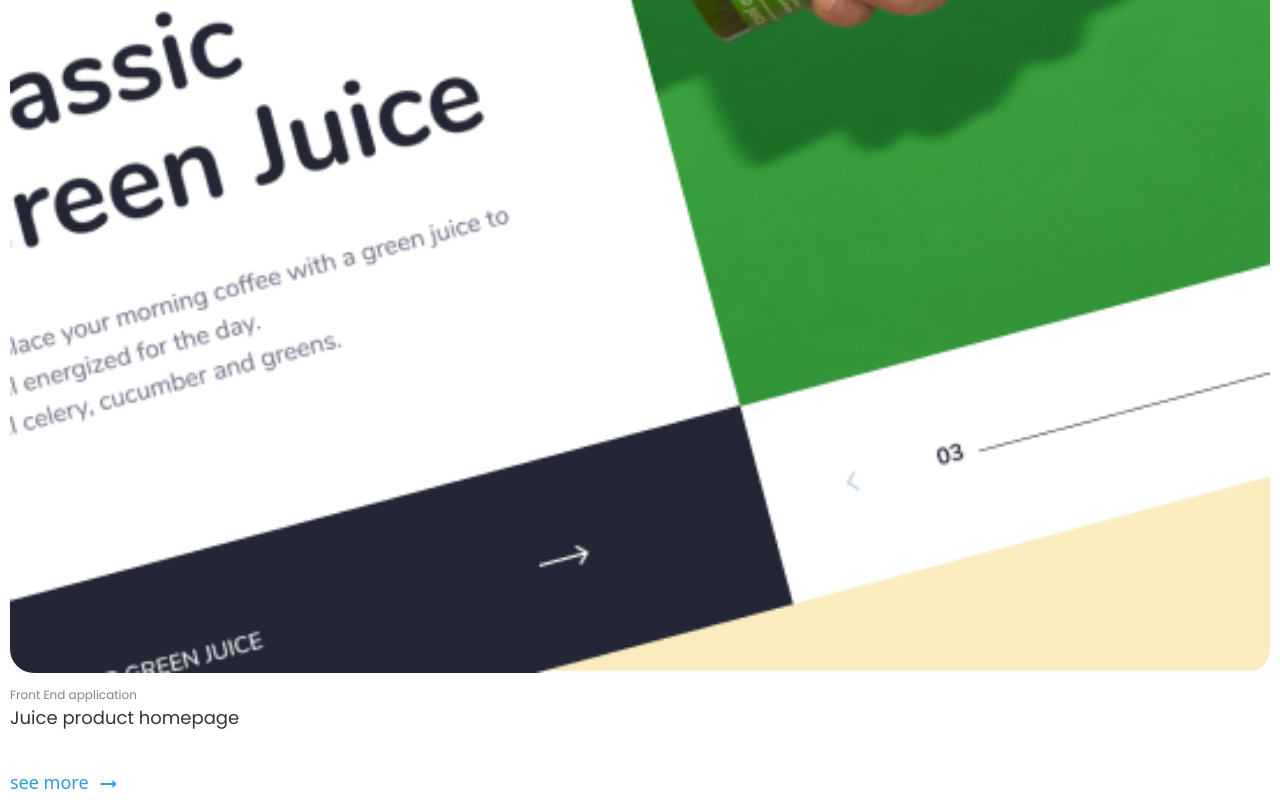
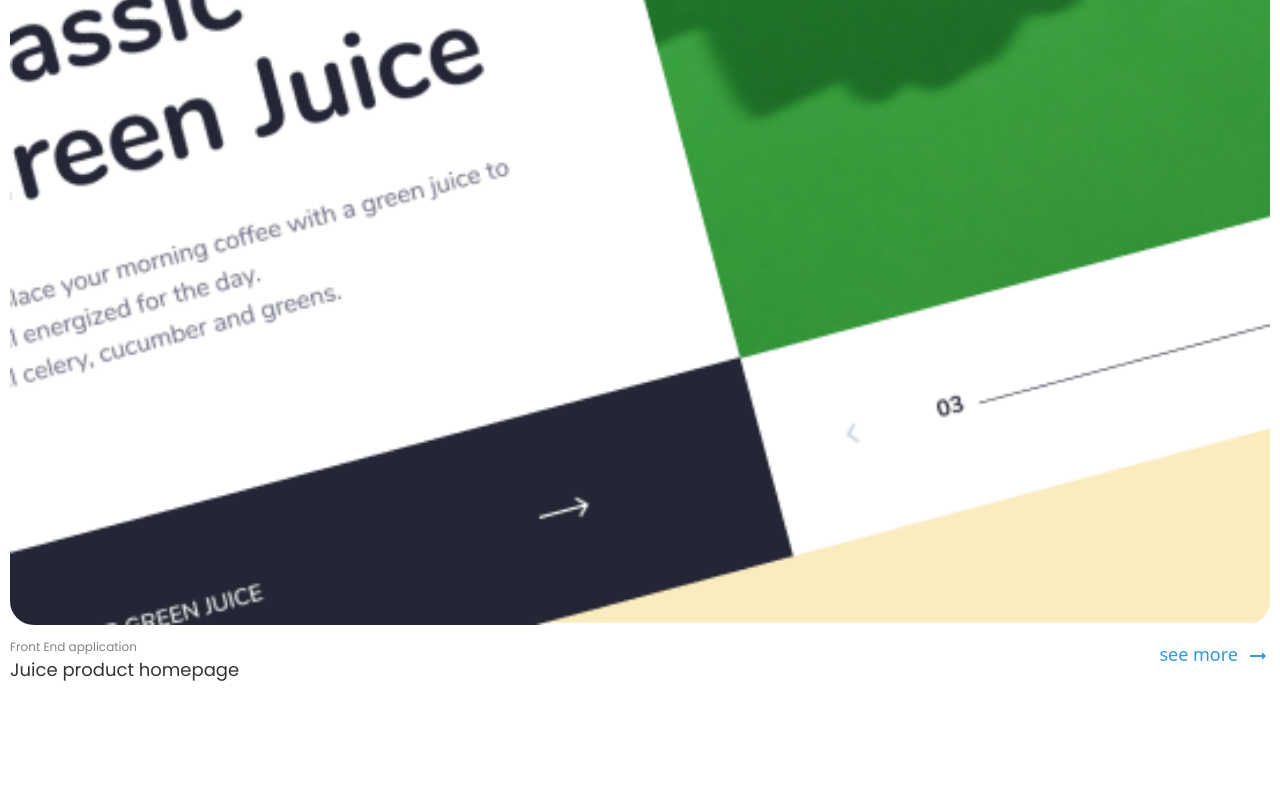
Before and after one commit to kabirtawhid/eddie-homepage, a React (Vite) app: page / in a window 1280 px wide. Shown: the part 6610-7410 px from the top of the page. After the commit the page ends 7330 px from the top, so only its background shows below. Built offline with nearby package versions, Linux system fonts and the light colour scheme.

Commit message:
Completed project section for desktop 1440px screen

```diff
--- a/src/Projects.tsx
+++ b/src/Projects.tsx
@@ -4,24 +4,30 @@ function Projects({ data }) {
       <h3 className="heading-2 m-m-2 m-d-2">
         Good design means <br /> good business
       </h3>
-      <div className="mt-12 flex flex-col gap-9 m-m-1">
+      <div className="mt-12 grid grid-cols-1 2xl:grid-cols-2  gap-9 md:gap-5  m-m-1 m-d-2">
         {data?.map((x) => (
-          <div key={x.name}>
+          <div
+            className={`h-[auto] 2xl:h-[800px] flex flex-col ${
+              data.indexOf(x) % 2 === 1 ? "justify-start" : "justify-end"
+            } `}
+            key={x.name}
+          >
             <img
               className="w-full rounded-[24px]"
               src={`/src/assets/${x.photo}`}
               alt=""
             />
-            <h5 className="mt-[13px] text-gray-3 text-[12px] font-light font-poppins ">
+            <h5 className="mt-[13px] text-gray-3 text-[12px] 2xl:text-[14px] font-light font-poppins ">
               {x.category}
             </h5>
-            <h4 className="text-gray-1 text-lg font-poppins font-medium">
+            <h4 className="text-gray-1 text-lg 2xl:text-2xl font-poppins font-medium">
               {x.name}
             </h4>
           </div>
         ))}
-
-        <button className="flex items-center gap-2 text-lg text-blue-1 font-medium ">
+      </div>
+      <div className="m-m-1 m-d-2 mt-9 relative">
+        <button className="flex items-center gap-2 text-lg text-blue-1 font-medium absolute right-0 top-[-80px]">
           <p className="pb-1">see more</p>
           <span className="material-icons">arrow_right_alt</span>
         </button>
```
